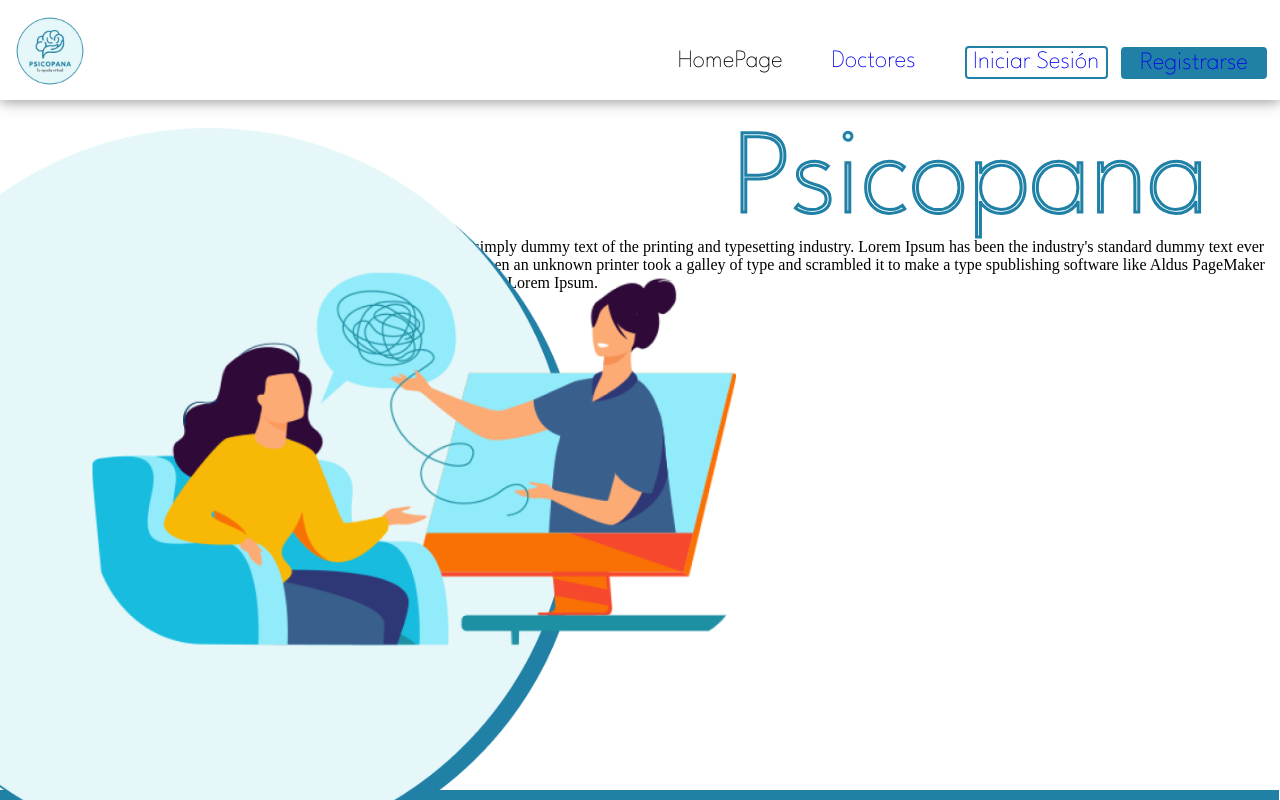
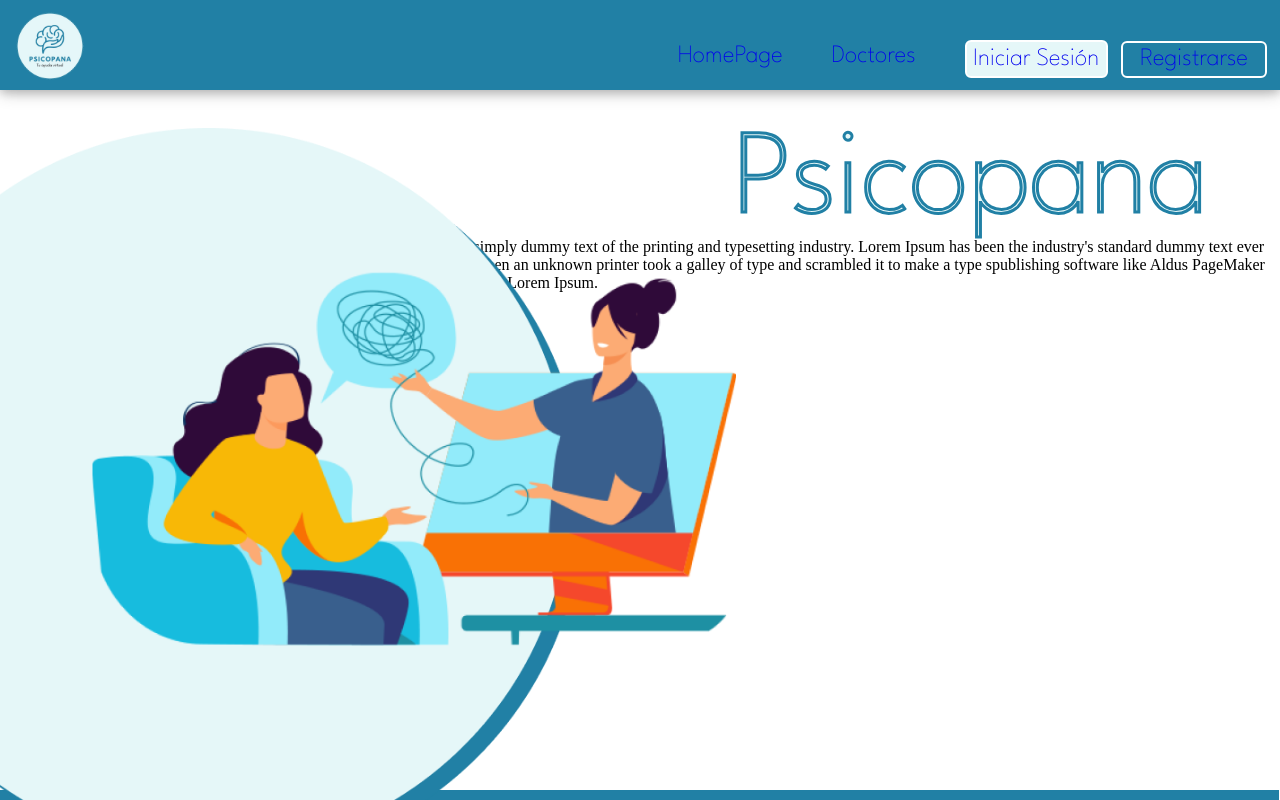
Before and after one commit to GAUGUSTO1602/proyectoSist, a React (Vite) app in the folder proyectoinicio/: page / in a window 1280 px wide. Shown: the top 800 px of the page. Built offline with nearby package versions, Linux system fonts and the light colour scheme.

Commit message:
Cambio NavBar

```diff
--- a/proyectoinicio/src/components/Cards/DoctorCard.css
+++ b/proyectoinicio/src/components/Cards/DoctorCard.css
@@ -1,6 +1,6 @@
 .container{
   display: inline-block;
-  margin-top: 5%;
+  margin-top: 15%;
   margin-inline: 3%;
   margin-left: 5%;
 }
--- a/proyectoinicio/src/components/NavBar/NavBar.jsx
+++ b/proyectoinicio/src/components/NavBar/NavBar.jsx
@@ -1,35 +1,46 @@
 import React from 'react'
 import Styles from "./NavBar.module.css"
+import { Link } from 'react-router-dom';
+import {HOME_URL,LOGIN_URL,DOCTORS_URL } from '../../constants/urls'
 
 function NavBar() {
   return (
     <div>
-
         <header className={Styles.header}>
             <nav>
-
                 <div className={Styles.logo}>
                     <img src="img/Logo.png" alt="" />
                 </div>
 
                 <ul className={Styles.navLinks}>
-                    <li>Home</li>
+                    <li>
+                        <Link to={HOME_URL} className={`${Styles.item}`}>
+                            <span>HomePage</span>
+                        </Link>
+                    </li>
                     <li>
                         <Link to={DOCTORS_URL} className={`${Styles.item}`}>
                             <span>Doctores</span>
                         </Link>
 
                     </li>
-                    <li >
+                    <li>
+                        <button className={Styles.inicio}>
                             <Link to={LOGIN_URL} className={`${Styles.item}`}>
                                 <span>Iniciar Sesión</span>
                             </Link>
+                        </button>
+
                     </li>
-                    <li>Registrarse</li>
+                    <li>
+                        <button className={Styles.registro}>
+                                <Link to={LOGIN_URL} className={`${Styles.item}`}>
+                                    <span>Registrarse</span>
+                                </Link>
+                        </button>
+                    </li>
                 </ul>
-
             </nav>
-
         </header>
     </div>
   )
--- a/proyectoinicio/src/components/NavBar/NavBar.module.css
+++ b/proyectoinicio/src/components/NavBar/NavBar.module.css
@@ -5,23 +5,21 @@
     z-index: 100;
     display: flex;
     justify-content: space-between;
-    height: 100px;
+    height: 90px;
     top: 0;
-    background-color: #FFFFFF;
-
+    background-color: #2180A5;
+    box-shadow: 0 2px 10px 0 rgba(0,0,0,0.2), 0 4px 15px 0 rgba(0,0,0,0.19);
   }
 
   .header nav{
       height: 100%;
       width: 100%;
-      /* width: 90%; */
       /* centrando la cajita */
       display:flex;
       justify-content: space-between;
       align-items: center;
-      margin-top: 1%;
+      margin-top:1%;
   }
-
 
   .header .logo img{
     height: 100px;
@@ -47,7 +45,46 @@
       font-weight: 400;
       font-size: 25px;
       line-height: 23px;
+      color: #FFFFFF;
 
+  }
+
+  .inicio {
+      background-color: #E5F7F8;
+      border: 2px solid #FFFFFF;
+      width: 110%;
+      height: 150%;
+      font-family: 'League Spartan';
+      font-style: normal;
+      font-size: 25px;
+      text-align: center;
+      margin-top: -4%;
+      border-radius: 6px;
+  }
+
+  .inicio:hover{
+    box-shadow: 0 2px 10px 0 rgba(0,0,0,0.2), 0 4px 15px 0 rgba(0,0,0,0.19);
+  }
+
+
+  .registro {
+      background-color: #2180A5;
+      color: #FFFFFF;
+      border: 2px solid #FFFFFF;
+      width: 130%;
+      height: 150%;
+      font-family: 'League Spartan';
+      font-style: normal;
+      font-weight: 400;
+      font-size: 25px;
+      line-height: 23px;
+      text-align: center;
+      margin-top: -4%;
+      margin-left: -20%;
+      border-radius: 6px;
+  }
+  .registro:hover{
+    box-shadow: 0 2px 10px 0 rgba(0,0,0,0.2), 0 4px 15px 0 rgba(0,0,0,0.19);
   }
 
   .header .navLinks .item {
--- a/proyectoinicio/src/pages/Doctors/Doctors.css
+++ b/proyectoinicio/src/pages/Doctors/Doctors.css
@@ -2,67 +2,10 @@
 
 *{
     margin: 0;
-    /* padding: 0px;
-    box-sizing: border-box; */
+
 }
 
 
 body{
     background: #FFFFFF;
 }
-
-.header{
-    width: 100%;
-    margin: auto;
-    position: fixed;
-    z-index: 100;
-    display: flex;
-    justify-content: space-between;
-    height: 100px;
-    top: 0;
-    background-color: #FFFFFF;
-
-  }
-
-  .header nav{
-      height: 100%;
-      width: 100%;
-      /* width: 90%; */
-      /* centrando la cajita */
-      display:flex;
-      justify-content: space-between;
-      align-items: center;
-      margin-top: 1%;
-  }
-
-
-  .header .logo img{
-    height: 100px;
-    width: auto;
-    margin-top: -20%;
-    transition: all 0.3s;
-  }
-
-  .header .navLinks{
-      cursor: pointer;
-      width: 48.96%;
-
-      /* Quitamos puntitos de la lista que no nos interesa */
-      list-style: none;
-
-      /* Alineamos el texto horizonalmente */
-      display: flex;
-      justify-content:space-around;
-
-      /* La fuente y tamaño de las letras */
-      font-family: 'League Spartan';
-      font-style: normal;
-      font-weight: 400;
-      font-size: 25px;
-      line-height: 23px;
-
-  }
-
-  .header .navLinks .item {
-      text-decoration: none;
-  }
--- a/proyectoinicio/src/pages/Doctors/Doctors.jsx
+++ b/proyectoinicio/src/pages/Doctors/Doctors.jsx
@@ -1,13 +1,13 @@
 import React from 'react'
 import DoctorCard from './../../components/Cards/DoctorCard';
-import Styles from './Doctors.css';
+import NavBar from '../../components/NavBar/NavBar';
+
 
 function Doctors() {
   return (
+    <>
+        <NavBar/>
         <div>
-
-      <section >
-
             <DoctorCard
                 Nombre="Dr. Maria Carreño Pérez"
                 Género="Femenino"
@@ -97,10 +97,8 @@
                 Experiencia='10 años'
                 Imagen="img/p1.jpeg"
             />
-
-
-      </section>
         </div>
+    </>
   )
 }
 
--- a/proyectoinicio/src/pages/HomePage/HomePage.jsx
+++ b/proyectoinicio/src/pages/HomePage/HomePage.jsx
@@ -1,49 +1,16 @@
 import Styles from "./HomePage.module.css"
-import { Link } from 'react-router-dom';
-import { LOGIN_URL } from '../../constants/urls';
-import { DOCTORS_URL } from "../../constants/urls";
+import NavBar from "../../components/NavBar/NavBar";
 
 
 function HomePage() {
 
   return (
-    <div className={Styles.Container}>
-
-      <header className={Styles.header}>
-          <nav>
-
-              <div className={Styles.logo}>
-                  <img src="img/Logo.png" alt="" />
+    <>
+        <div>
+            <NavBar/>
         </div>
 
-              <ul className={Styles.navLinks}>
-                    <li>HomePage</li>
-                    <li>
-                        <Link to={DOCTORS_URL} className={`${Styles.item}`}>
-                            <span>Doctores</span>
-                        </Link>
-
-                    </li>
-                    <li>
-                        <button className={Styles.inicio}>
-                            <Link to={LOGIN_URL} className={`${Styles.item}`}>
-                                <span>Iniciar Sesión</span>
-                            </Link>
-                        </button>
-
-                    </li>
-                    <li>
-                        <button className={Styles.registro}>
-                                <Link to={LOGIN_URL} className={`${Styles.item}`}>
-                                    <span>Registrarse</span>
-                                </Link>
-                        </button>
-                    </li>
-              </ul>
-
-          </nav>
-
-      </header>
+        <div className={Styles.Container}>
 
         <section className={Styles.block1}>
 
@@ -79,7 +46,7 @@
 
 
         </div>
-
+    </>
 
   )
 }
```
Lines whose indentation alone changed are shown as unchanged.
